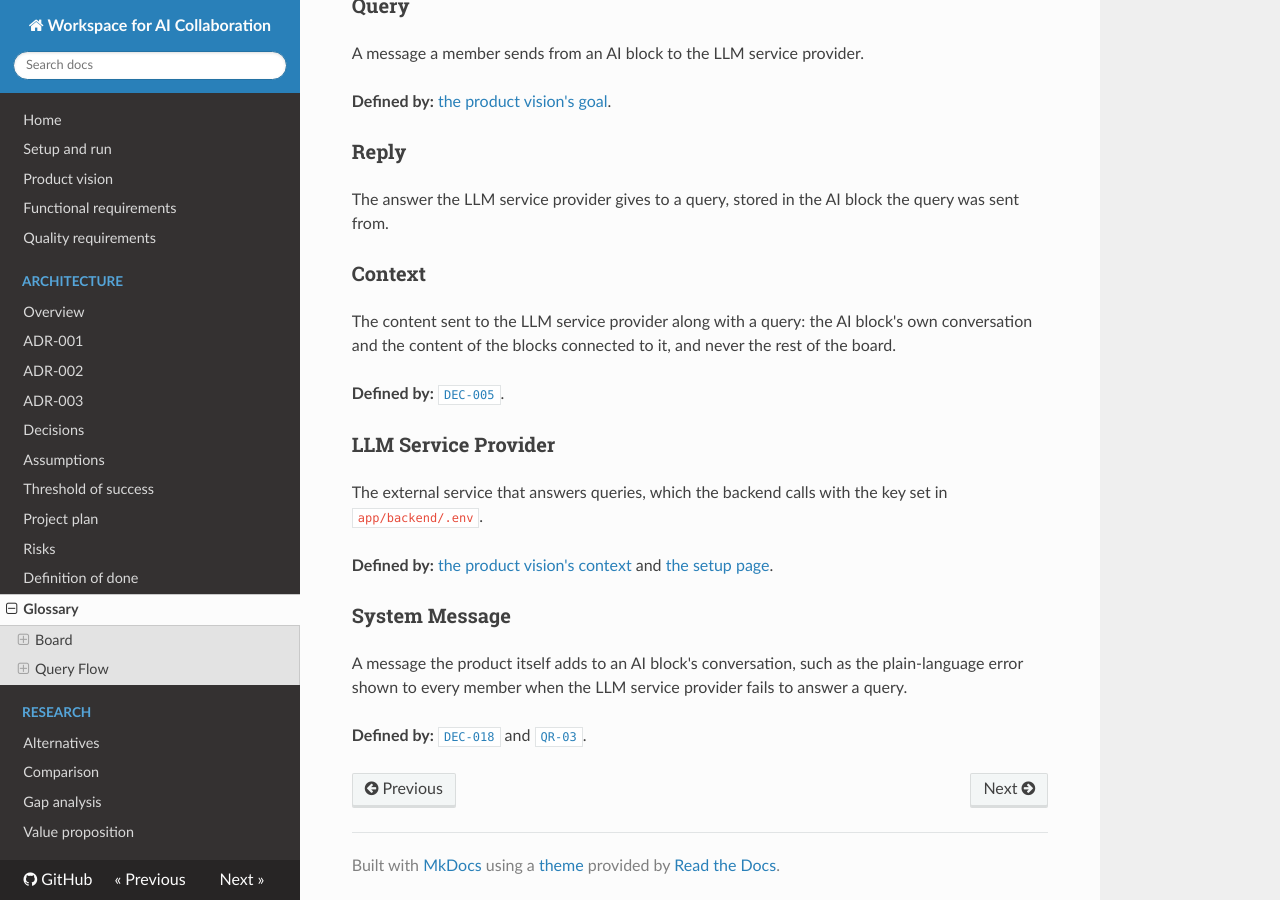
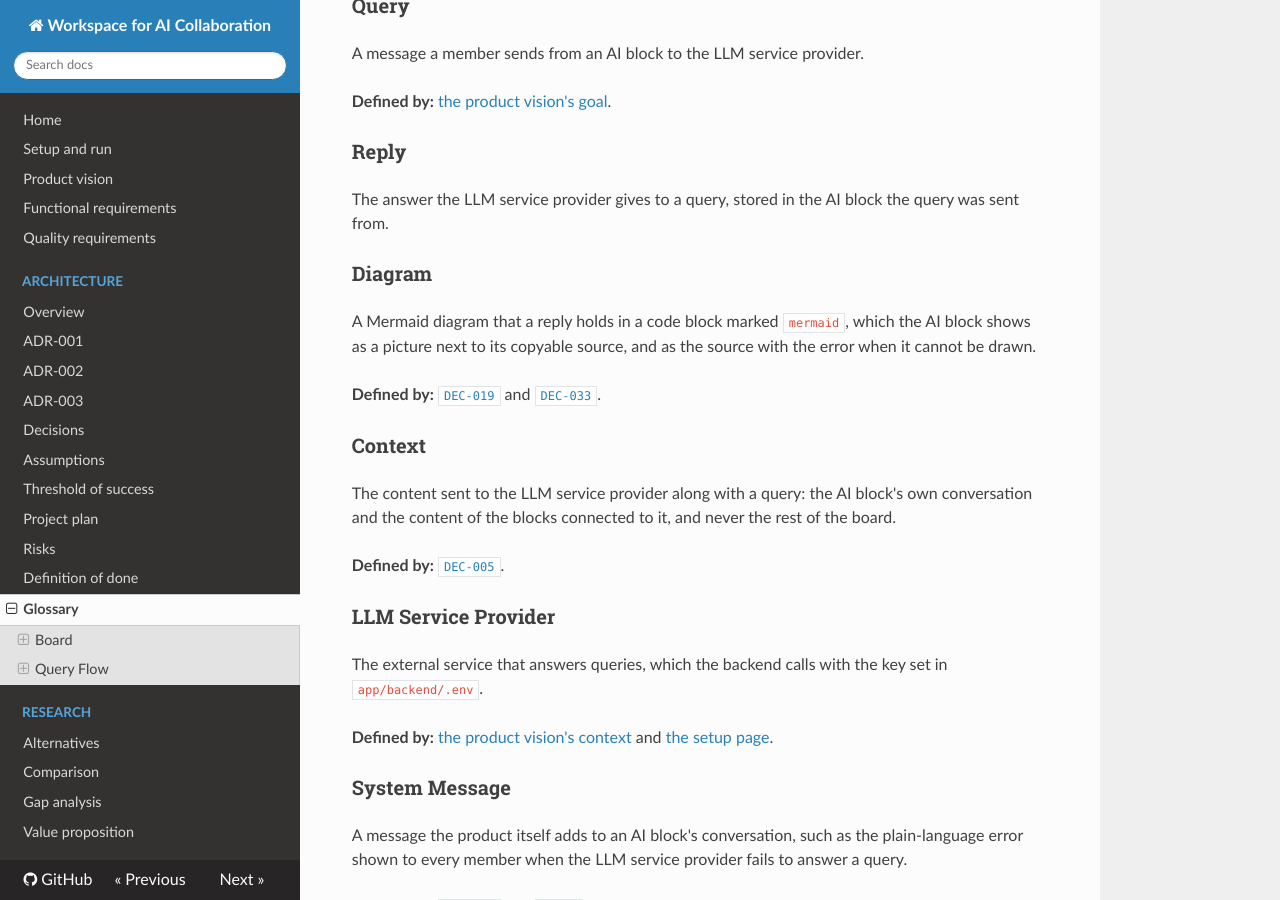
Before and after one commit to WellMadeTeam/workspace-ai-03, an MkDocs documentation site: the page built from docs/glossary.md, in a window 1280 px wide and 900 px high, scrolled down 1550 px. Built offline with MkDocs 1.6.1, drawn with Linux system fonts in a browser that asks for light colours; nearby versions of some CDN libraries.

Commit message:
docs: add diagrams to the glossary and the changelog
Refs #223

```diff
--- a/docs/glossary.md
+++ b/docs/glossary.md
@@ -59,6 +59,12 @@ A message a member sends from an AI block to the LLM service provider.
 
 The answer the LLM service provider gives to a query, stored in the AI block the query was sent from.
 
+### Diagram
+
+A Mermaid diagram that a reply holds in a code block marked `mermaid`, which the AI block shows as a picture next to its copyable source, and as the source with the error when it cannot be drawn.
+
+**Defined by:** [`DEC-019`](decisions.md#dec-019) and [`DEC-033`](decisions.md#dec-033).
+
 ### Context
 
 The content sent to the LLM service provider along with a query: the AI block's own conversation and the content of the blocks connected to it, and never the rest of the board.
```
Also changed, not shown: CHANGELOG.md (+1 -0 lines).
